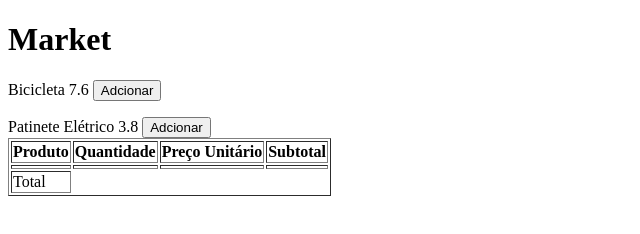
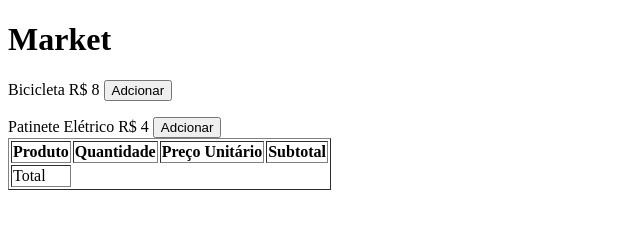
Before and after one commit to MhsLucena/Homework_part_one, a plain HTML site: page index.html in a window 1280 px wide. Shown: the whole page, without its empty margins (0-640 px from the left). Drawn offline with Linux system fonts and the light colour scheme.

Commit message:
more version

```diff
--- a/index.html
+++ b/index.html
@@ -12,14 +12,17 @@
 
     <section class="container">
 
-        <span id="produtoUm"></span>  <span id="precoUm"></span> <button>Adcionar</button> <p></p>
-        <span id= "produtoDois"></span>   <span id="precoDois"></span> <button>Adcionar</button>
+        <span id="produtoUm"></span> R$ <span id="precoUm"></span>
+        <button  id="btnB" onclick="adicionaProdutoBike('table')" >Adcionar</button> <p></p>
+
+        <span id= "produtoDois"></span>   R$ <span id="precoDois"></span>
+        <button  id= "btnP" onclick="adicionarProdutoPati('table')" >Adcionar</button>
 
     </section>
 
 
 
-  <table border="1" class="table-container">
+  <table border="1" id="table">
       <thead>
       <tr>
           <th>Produto</th>
@@ -28,15 +31,7 @@
           <th>Subtotal</th>
       </tr>
     </thead>
-    <tbody>
-      <tr>
-          <td></td>
-          <td></td>
-          <td></td>
-          <td></td>
-      </tr>
-    </tbody>
-    <tfoot style="margin: 0 auto;">
+    <tfoot >
         <td>Total</td>
     </tfoot>
   </table>
@@ -46,44 +41,93 @@
   function Product(id, name, price){
       this.id = id;
       this.name = name;
-      this.price = price;
+      this.price = parseFloat(price);
 
    }
 
-   var produto = [];
+ var bicicleta = new Product(1 , "Bicicleta", 8);
+ var bicicletaItem = new CartItem(bicicleta, 1);
 
-    function adcionarProduto(id, nome, preco){
-      id= document.getElementById('id').value;
-      nome = document.getElementById('nome').value;
-      preco = document.getElementById('preco').value;
+ document.getElementById('produtoUm').innerHTML= bicicleta.name;
+ document.getElementById('precoUm').innerHTML= bicicleta.price
+
+ var patinete = new Product (2, "Patinete Elétrico" , 4);
+ var patineteItem = new CartItem(patinete, 1);
+
+ document.getElementById('produtoDois').innerHTML= patinete.name;
+ document.getElementById('precoDois').innerHTML= patinete.price;
+
+
+  function CartItem(product, quantity){
+      this.product = product;
+      this.quantity = parseFloat(quantity);
+      this.price = quantity * product.price;
+  }
+
+
+function adicionaProdutoBike(idTabela){
+
+      var tabela = document.getElementById(idTabela);
+      var numeroLinhas = tabela.rows.length;
+      var linha = tabela.insertRow(numeroLinhas);
+
+      var cel1 = linha.insertCell(0)
+      var cel2 = linha.insertCell(1)
+      var cel3 = linha.insertCell(2)
+      var cel4 = linha.insertCell(3)
+      var cel5 = linha.insertCell(4)
+
+      document.getElementById('btnB').onclick = function(){
+       cel2.innerHTML =  bicicletaItem.quantity +=1;
+       cel4.innerHTML =  bicicletaItem.quantity * bicicleta.price;
+       console.log(bicicletaItem.price)
+     }
+
+
+      cel1.innerHTML = bicicleta.name;
+      cel2.innerHTML = bicicletaItem.quantity;
+      cel3.innerHTML = bicicleta.price;
+      cel4.innerHTML = bicicletaItem.price;
+      cel5. innerHTML = "<button onclick= 'removeLinha(this)'>Remover</button>"
 
 
 
-      produto.push(new Product(id, nome, preco));
+}
 
-      console.log(produto);
+function adicionarProdutoPati(idTabela){
 
-      for (var i = 0; i < produto.length; i++) {
-          var element = produto[i].length;
-          if (produto[i].name === name) {
+   var tabela = document.getElementById(idTabela);
+   var numeroLinhas = tabela.rows.length;
+   var linha = tabela.insertRow(numeroLinhas);
 
-            produto[i].price ++;
-              console.log (produto[i].price)
-          }
-          document.getElementById('lista').innerHTML = produto[i].name;
+   var cel1 = linha.insertCell(0)
+   var cel2 = linha.insertCell(1)
+   var cel3 = linha.insertCell(2)
+   var cel4 = linha.insertCell(3)
+   var cel5 = linha.insertCell(4)
+
+   document.getElementById('btnP').onclick = function(){
+    cel2.innerHTML =  patineteItem.quantity +=1;
+    cel4.innerHTML =  patineteItem.quantity * patinete.price;
+    console.log(patineteItem.price)
   }
 
 
+   cel1.innerHTML = patinete.name;
+   cel2.innerHTML = patineteItem.quantity;
+   cel3.innerHTML = patinete.price;
+   cel4.innerHTML = patineteItem.price;
+   cel5. innerHTML = "<button onclick= 'removeLinha(this)'>Remover</button>"
 
 
 
 }
 
 
-  function CartItem(product, quantity){
-      this.product = product;
-      this.quantity = quantity;
-      this.price =  product.price > 1 ? product.price *= 0.95 : product.price *= 1;
+
+function removeLinha(linha) {
+              var i=linha.parentNode.parentNode.rowIndex;
+              document.getElementById('table').deleteRow(i);
             }
 
 
@@ -97,29 +141,6 @@ Cart.prototype = {
     calculaTotal: function() { var total = 0; this.items.forEach((item) => total+=item.price); return total}
 }
 
-
-
- var bicicleta = new Product(1 , "Bicicleta", 8);
- var uvaItem = new CartItem(bicicleta, 5);
-
- document.getElementById('produtoUm').innerHTML= bicicleta.name;
- document.getElementById('precoUm').innerHTML= bicicleta.price
-
- var patinete = new Product (2, "Patinete Elétrico" , 4);
- var patineteItem = new CartItem(patinete, 3);
-
- document.getElementById('produtoDois').innerHTML= patinete.name;
- document.getElementById('precoDois').innerHTML= patinete.price;
-
-console.log(Product);
-
-
-
-//  console.log(uva);
-//  console.log(uvaItem);
-
-
-
     </script>
 </body>
 </html>
```
Lines whose indentation alone changed are shown as unchanged.
